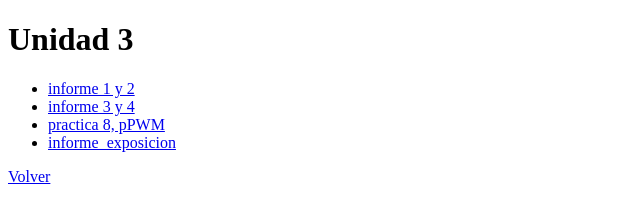
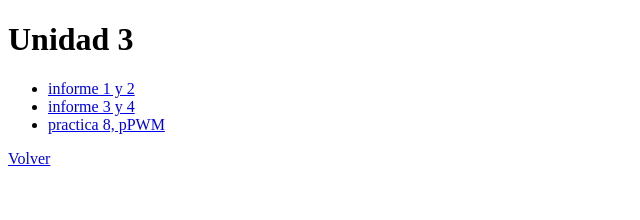
Before and after one commit to tenbracelet3656/electronica-analogica, a plain HTML site: page unidad3.html in a window 1280 px wide. Shown: the whole page, without its empty margins (0-640 px from the left). Drawn offline with Linux system fonts and the light colour scheme.

Commit message:
Update unidad3.html

```diff
--- a/unidad3.html
+++ b/unidad3.html
@@ -12,7 +12,6 @@
 <li><a href="https://www.dropbox.com/scl/fi/rjos7e2e8mk521mzyk0gm/REPORTE_-PRACTICA-1y2-ELECTR-NICA-ANAL-GICA-Sensor-crepuscular-y-temperatura.pdf?rlkey=nmxs63kntj7wcryr5b5v3nsbf&st=ff3frisj&dl=0">informe 1 y 2</a></li>
 <li><a href="https://www.dropbox.com/scl/fi/9sl1xkjrxqm9i3lsq3yzt/REPORTE_-PRACTICA-3y4-ELECTR-NICA-ANAL-GICA-Par-infrarojo-y-colores.pdf?rlkey=tfcs4987lgpmpdz0l3g7ck37y&st=774mwdvo&dl=0">informe 3 y 4</a></li>
 <li><a href="https://www.dropbox.com/scl/fi/vzswoabj2h09j6vra2ng3/REPORTE_-PRACTICA-8-ELECTR-NICA-ANAL-GICA-PWM.pdf?rlkey=63mws1wm7df9q45qgex31nlp9&st=l6f5agda&dl=0">practica 8, pPWM</a></li>
-<li><a href="https://www.dropbox.com/scl/fi/bepcpxsjdyleb5i18d3l1/INFORME_EXPOSICI-N_ELECTR-NICA-ANAL-GICA.pdf_20260511_231931_0000.pdf?rlkey=ox0fo7knfi56l0uwicjzjyvns&st=2oaapm18&dl=0">informe_exposicion</a></li>
 </ul>
 
 <a href="index.html">Volver</a>
```
